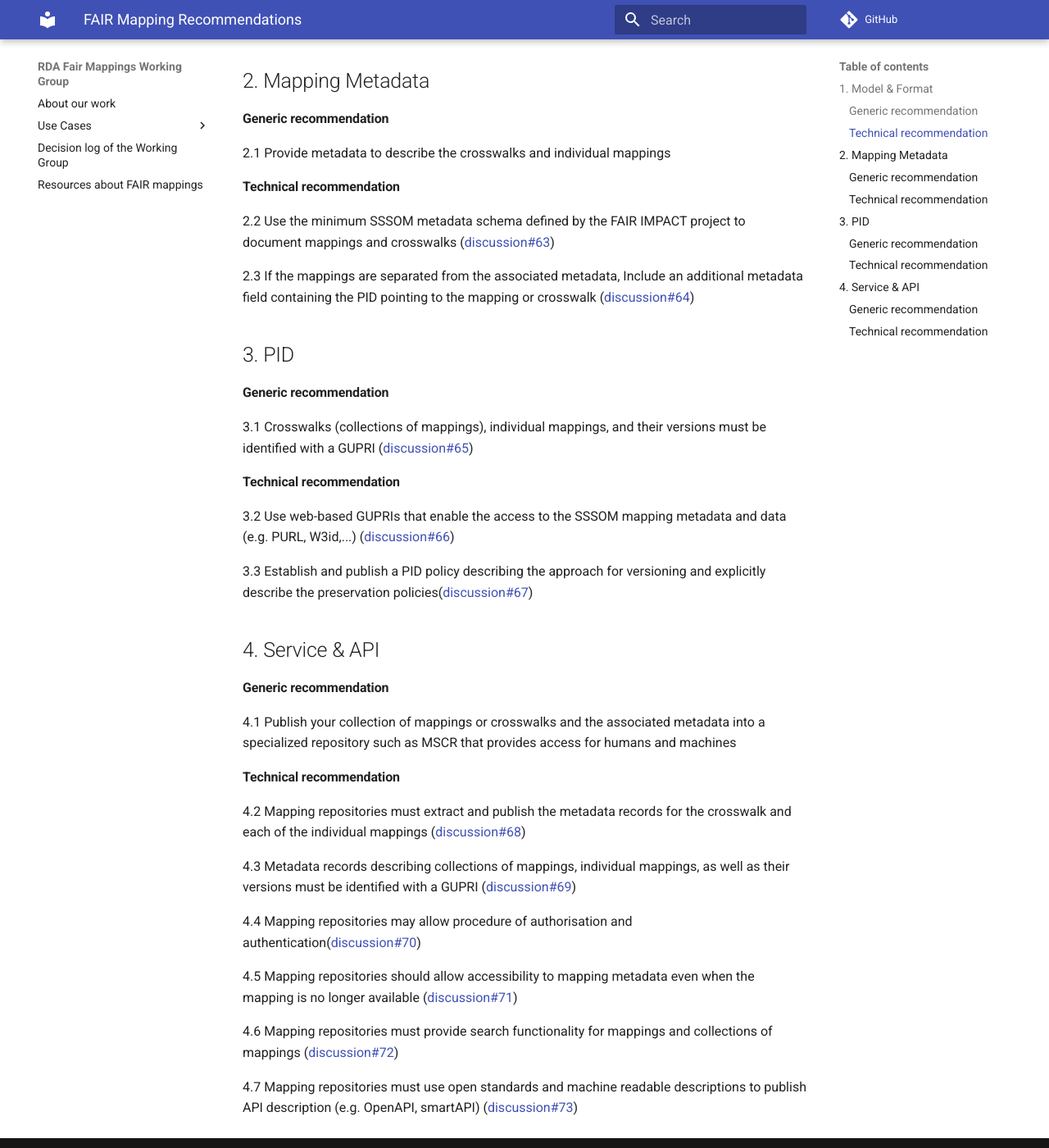
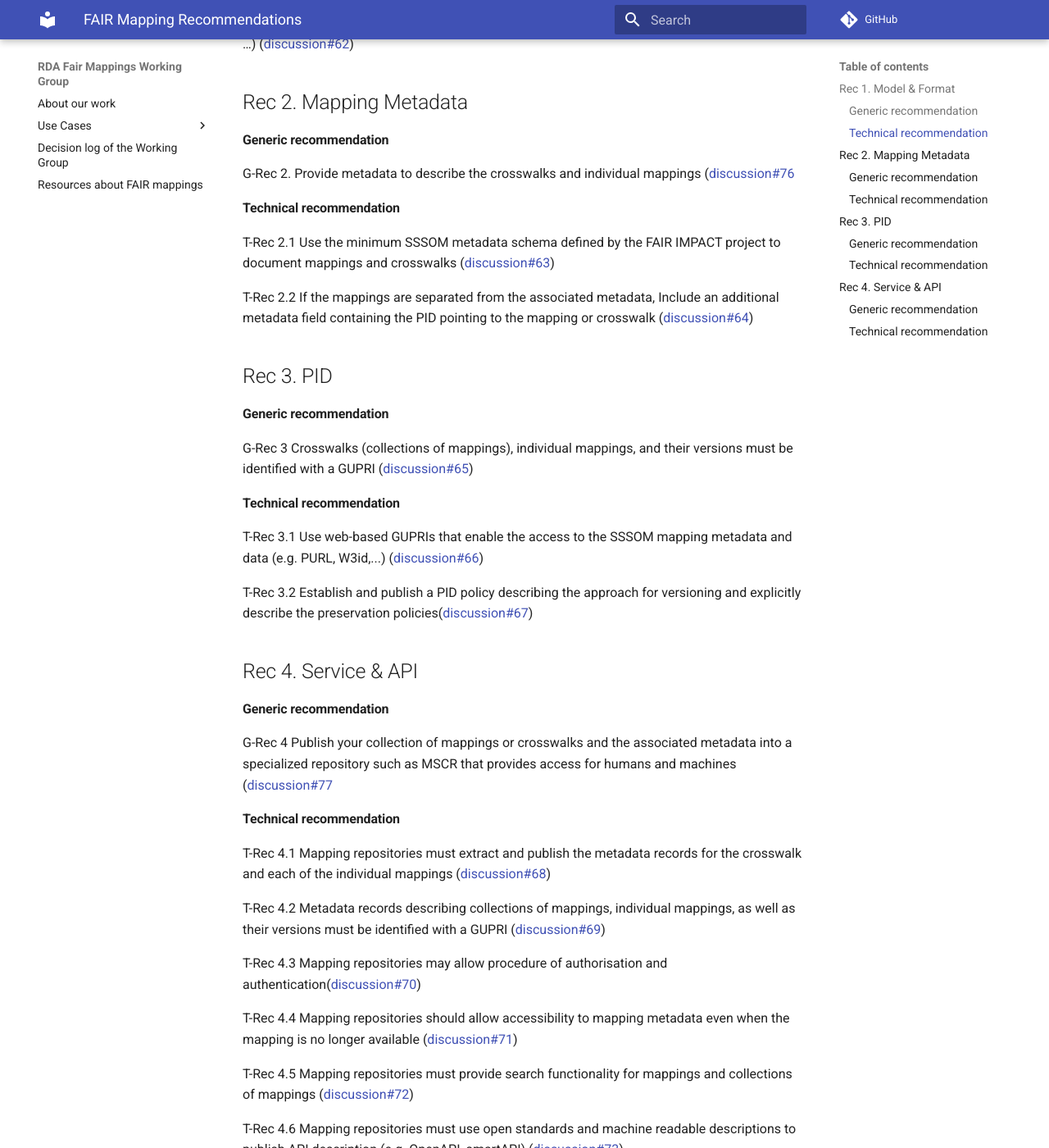
Before and after one commit to mapping-commons/rda-fair-mappings, an MkDocs documentation site: the page built from docs/recommendation.md, in a window 1280 px wide and 1400 px high, scrolled down 770 px. Shown: the whole window at 82% size. Built offline with MkDocs 1.6.1 and Material for MkDocs 9.7.7, drawn with Linux system fonts in a browser that asks for light colours; comment, search, counter and statistics services are not loaded; some of the changed text lies outside the part shown.

Commit message:
Update recommendation.md

```diff
--- a/docs/recommendation.md
+++ b/docs/recommendation.md
@@ -2,61 +2,61 @@
 
 To formulate these recommendations, we conceptually divided the domain of mapping and crosswalks into four parts:  Format & Model, Mappings Metadata, PID, and Service & API. The recommendations were formulated based on brainstorming sessions focusing on each part using gathered community requirements and feedback collected during various events. The recommendations are broken down as “generic recommendations” and “technical recommendations”. The technical recommendations are technical implementation aspects that will ensure the machine execution of the generic recommendation that are human readable guidances.
 
-## 1. Model & Format
+## Rec 1. Model & Format
 
 #### Generic recommendation
 
-1.1 Use a model to represent mappings with explicit links between the mapped entities and metadata for the crosswalk and the individual mappings that can be serialised in various formats
+G-Rec.1 Use a model to represent mappings with explicit links between the mapped entities and metadata for the crosswalk and the individual mappings that can be serialised in various formats ([discussion#75](https://github.com/mapping-commons/rda-fair-mappings/discussions/75)
 
 #### Technical recommendation
 
-1.2 Use the SSSOM model to structure and share your mappings ([discussion#59](https://github.com/mapping-commons/rda-fair-mappings/discussions/59))
+T-Rec 1.1 Use the SSSOM model to structure and share your mappings ([discussion#59](https://github.com/mapping-commons/rda-fair-mappings/discussions/59))
 
-1.3 Provide the mappings with different serialisations including LD standards (RDF/XML, OWL/XML, JSON-LD) ([discussion#61](https://github.com/mapping-commons/rda-fair-mappings/discussions/61))
+T-Rec 1.2 Provide the mappings with different serialisations including LD standards (RDF/XML, OWL/XML, JSON-LD) ([discussion#61](https://github.com/mapping-commons/rda-fair-mappings/discussions/61))
 
-1.4 Make sure the metadata describing the crosswalks and the individual mappings are aligned with standards and FAIR vocabularies to structure the metadata (e.g. Dublin Core, DCAT, …) ([discussion#62](https://github.com/mapping-commons/rda-fair-mappings/discussions/62))
+T-Rec 1.3 Make sure the metadata describing the crosswalks and the individual mappings are aligned with standards and FAIR vocabularies to structure the metadata (e.g. Dublin Core, DCAT, …) ([discussion#62](https://github.com/mapping-commons/rda-fair-mappings/discussions/62))
 
-## 2. Mapping Metadata
+## Rec 2. Mapping Metadata
 
 #### Generic recommendation
 
-2.1 Provide metadata to describe the crosswalks and individual mappings
+G-Rec 2. Provide metadata to describe the crosswalks and individual mappings ([discussion#76](https://github.com/mapping-commons/rda-fair-mappings/discussions/76)
 
 #### Technical recommendation
 
-2.2 Use the minimum SSSOM metadata schema defined by the FAIR IMPACT project to document mappings and crosswalks ([discussion#63](https://github.com/mapping-commons/rda-fair-mappings/discussions/63))
+T-Rec 2.1 Use the minimum SSSOM metadata schema defined by the FAIR IMPACT project to document mappings and crosswalks ([discussion#63](https://github.com/mapping-commons/rda-fair-mappings/discussions/63))
 
-2.3 If the mappings are separated from the associated metadata, Include an additional metadata field containing the PID pointing to the mapping or crosswalk  ([discussion#64](https://github.com/mapping-commons/rda-fair-mappings/discussions/64))
+T-Rec 2.2 If the mappings are separated from the associated metadata, Include an additional metadata field containing the PID pointing to the mapping or crosswalk  ([discussion#64](https://github.com/mapping-commons/rda-fair-mappings/discussions/64))
 
-## 3. PID
+## Rec 3. PID
 
 #### Generic recommendation
 
-3.1 Crosswalks (collections of mappings), individual mappings, and their versions must be identified with a GUPRI ([discussion#65](https://github.com/mapping-commons/rda-fair-mappings/discussions/65))
+G-Rec 3 Crosswalks (collections of mappings), individual mappings, and their versions must be identified with a GUPRI ([discussion#65](https://github.com/mapping-commons/rda-fair-mappings/discussions/65))
 
 #### Technical recommendation
 
-3.2 Use web-based GUPRIs that enable the access to the SSSOM mapping metadata and data (e.g. PURL, W3id,...) ([discussion#66](https://github.com/mapping-commons/rda-fair-mappings/discussions/66))
+T-Rec 3.1 Use web-based GUPRIs that enable the access to the SSSOM mapping metadata and data (e.g. PURL, W3id,...) ([discussion#66](https://github.com/mapping-commons/rda-fair-mappings/discussions/66))
 
 
-3.3 Establish and publish a PID policy describing the approach for versioning and explicitly describe the preservation policies([discussion#67](https://github.com/mapping-commons/rda-fair-mappings/discussions/67))
+T-Rec 3.2 Establish and publish a PID policy describing the approach for versioning and explicitly describe the preservation policies([discussion#67](https://github.com/mapping-commons/rda-fair-mappings/discussions/67))
 
-## 4. Service & API
+## Rec 4. Service & API
 
 #### Generic recommendation
 
-4.1 Publish your collection of mappings or crosswalks and the associated metadata into a specialized repository such as MSCR that provides access for humans and machines
+G-Rec 4 Publish your collection of mappings or crosswalks and the associated metadata into a specialized repository such as MSCR that provides access for humans and machines ([discussion#77](https://github.com/mapping-commons/rda-fair-mappings/discussions/77)
 
 #### Technical recommendation
 
-4.2 Mapping repositories must extract and publish the metadata records for the crosswalk and each of the individual mappings ([discussion#68](https://github.com/mapping-commons/rda-fair-mappings/discussions/68))
+T-Rec 4.1 Mapping repositories must extract and publish the metadata records for the crosswalk and each of the individual mappings ([discussion#68](https://github.com/mapping-commons/rda-fair-mappings/discussions/68))
 
-4.3 Metadata records describing collections of mappings, individual mappings, as well as their versions must be identified with a GUPRI ([discussion#69](https://github.com/mapping-commons/rda-fair-mappings/discussions/69))
+T-Rec 4.2 Metadata records describing collections of mappings, individual mappings, as well as their versions must be identified with a GUPRI ([discussion#69](https://github.com/mapping-commons/rda-fair-mappings/discussions/69))
 
-4.4 Mapping repositories may allow procedure of authorisation and authentication([discussion#70](https://github.com/mapping-commons/rda-fair-mappings/discussions/70))
+T-Rec 4.3 Mapping repositories may allow procedure of authorisation and authentication([discussion#70](https://github.com/mapping-commons/rda-fair-mappings/discussions/70))
 
-4.5 Mapping repositories should allow accessibility to mapping metadata even when the mapping is no longer available ([discussion#71](https://github.com/mapping-commons/rda-fair-mappings/discussions/71))
+T-Rec 4.4 Mapping repositories should allow accessibility to mapping metadata even when the mapping is no longer available ([discussion#71](https://github.com/mapping-commons/rda-fair-mappings/discussions/71))
 
-4.6 Mapping repositories must provide search functionality  for mappings and collections of mappings ([discussion#72](https://github.com/mapping-commons/rda-fair-mappings/discussions/72))
+T-Rec 4.5 Mapping repositories must provide search functionality  for mappings and collections of mappings ([discussion#72](https://github.com/mapping-commons/rda-fair-mappings/discussions/72))
 
-4.7 Mapping repositories must use open standards and machine readable descriptions to publish API description (e.g. OpenAPI, smartAPI) ([discussion#73](https://github.com/mapping-commons/rda-fair-mappings/discussions/73))
+T-Rec 4.6 Mapping repositories must use open standards and machine readable descriptions to publish API description (e.g. OpenAPI, smartAPI) ([discussion#73](https://github.com/mapping-commons/rda-fair-mappings/discussions/73))
```
